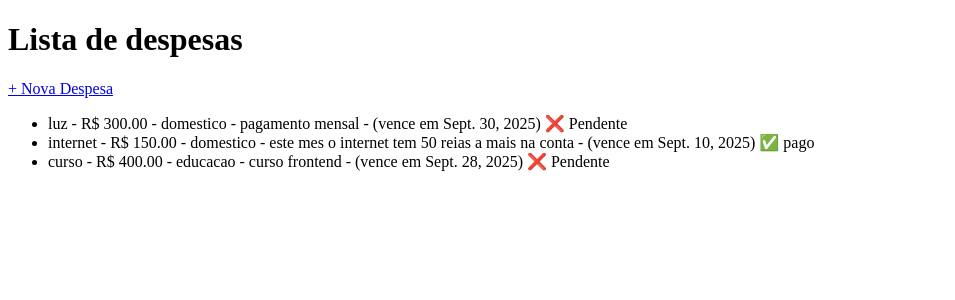
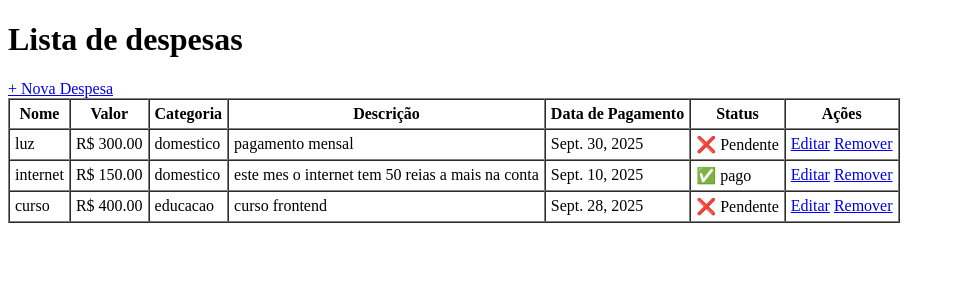
Before and after one commit to DarimarFlores/Projeto_Integrador, a Django app: page /despesas/ in a window 1280 px wide. Shown: the top 300 px of the page, without its empty margins (0-955 px from the left). Run offline with Django 5.2, Linux system fonts and the light colour scheme; data comes from the database, SQL or seed files in the repository; both versions use the stored data as it was after the commit.

Commit message:
Botão editar e remover funcionando

```diff
--- a/despesas/templates/despesas/lista_despesas.html
+++ b/despesas/templates/despesas/lista_despesas.html
@@ -1,27 +1,49 @@
 <!DOCTYPE html>
 <html lang="pt-br">
-<head>
-    <meta charset="UTF-8">
-    <meta name="viewport" content="width=device-width, initial-scale=1.0">
+  <head>
+    <meta charset="UTF-8" />
+    <meta name="viewport" content="width=device-width, initial-scale=1.0" />
     <title></title>
-</head>
-<body>
+  </head>
+  <body>
     <h1>Lista de despesas</h1>
     <a href="{% url 'nova_despesa' %}">+ Nova Despesa</a>
 
-    <ul>
+    <table border="1" cellpadding="5" cellspacing="0">
+      <thead>
+        <tr>
+          <th>Nome</th>
+          <th>Valor</th>
+          <th>Categoria</th>
+          <th>Descrição</th>
+          <th>Data de Pagamento</th>
+          <th>Status</th>
+          <th>Ações</th>
+        </tr>
+      </thead>
+      <tbody>
         {% for despesa in despesas %}
-        <li>
-            {{despesa.nome}} - R$ {{despesa.valor}} - {{despesa.categoria}} - {{despesa.descricao}} - (vence em {{despesa.data_pagamento}})
-            {% if despesa.pago %}
-            ✅ pago
-            {% else %}
-            ❌ Pendente
-            {% endif %}
-        </li>
+
+        <tr>
+          <td>{{despesa.nome}}</td>
+          <td>R$ {{despesa.valor}}</td>
+          <td>{{despesa.categoria}}</td>
+          <td>{{despesa.descricao}}</td>
+          <td>{{despesa.data_pagamento}}</td>
+          <td>
+            {% if despesa.pago %} ✅ pago {% else %} ❌ Pendente {% endif %}
+          </td>
+          <td>
+            <a href="{% url 'editar_despesa' despesa.id %}">Editar</a>
+            <a href="{% url 'remover_despesa' despesa.id %}">Remover</a>
+          </td>
+        </tr>
         {% empty %}
-        <li>Nenhuma despesa cadastrada.</li>
+        <tr>
+          <td colspan="7">Nenhuma despesa cadastrada.</td>
+        </tr>
         {% endfor %}
-    </ul>
-</body>
+      </tbody>
+    </table>
+  </body>
 </html>
--- a/despesas/urls.py
+++ b/despesas/urls.py
@@ -4,4 +4,6 @@ from . import views
 urlpatterns =[
     path('', views.lista_despesas, name= 'lista_despesas'),
     path('nova/', views.nova_despesa, name= 'nova_despesa'),
+    path('editar/<int:id>/', views.editar_despesa, name='editar_despesa'),
+    path('remove/<int:id>/',views.remover_despesa, name='remover_despesa'),
 ]
--- a/despesas/views.py
+++ b/despesas/views.py
@@ -1,4 +1,4 @@
-from django.shortcuts import render, redirect
+from django.shortcuts import render, redirect, get_object_or_404
 from .models import Despesa
 from .forms import DespesaForm
 
@@ -18,3 +18,21 @@ def nova_despesa(request):
         form = DespesaForm()
 
     return render(request, 'despesas/nova_despesa.html', {'form': form})
+
+def editar_despesa(request, id):
+    despesa = get_object_or_404(Despesa, id=id)
+    if request.method == 'POST':
+        form = DespesaForm(request.POST, instance=despesa)
+        if form.is_valid():
+            form.save()
+            return redirect('lista_despesas')
+    else:
+        form = DespesaForm(instance=despesa)
+    return render(request, 'despesas/editar_despesa.html', {'form': form})
+
+def remover_despesa(request, id):
+    despesa = get_object_or_404(Despesa, id=id)
+    if request.method == 'POST':
+        despesa.delete()
+        return redirect('lista_despesas')
+    return render(request, 'despesas/remover_despesa.html', {'despesa': despesa})
--- a/projeto/urls.py
+++ b/projeto/urls.py
@@ -23,4 +23,4 @@ urlpatterns = [
 
     path('rendamensal/', include ('rendamensal.urls')),
     path('despesas/', include('despesas.urls')),
-]
+    ]
```
Also changed, not shown: despesas/templates/despesas/editar_despesa.html (added, +18 -0 lines), despesas/templates/despesas/remover_despesa.html (added, +18 -0 lines), db.sqlite3.
